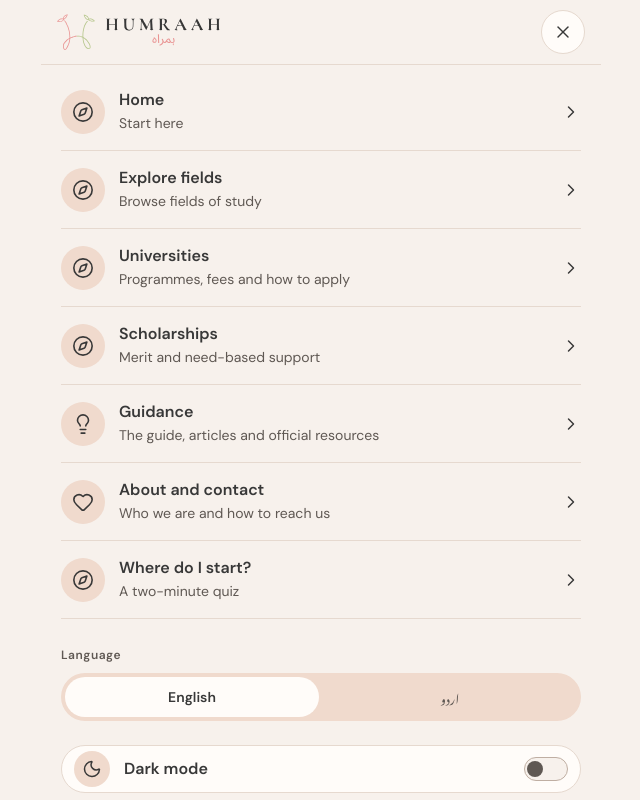
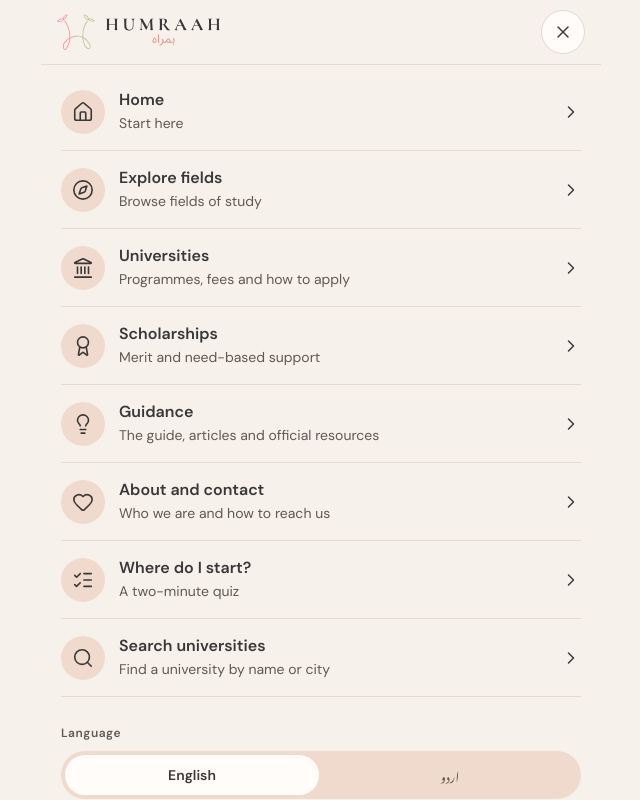
Before and after one commit to humraah-co/humraah-web, a Next.js app: page /en/menu in a window 1280 px wide. Shown: the top 800 px of the page, without its empty margins (319-959 px from the left). Built offline with nearby package versions, Linux system fonts and the light colour scheme; no server answers.

Commit message:
Menu screen: icons for the added destinations and a Search row

```diff
--- a/src/app/[locale]/menu/page.tsx
+++ b/src/app/[locale]/menu/page.tsx
@@ -1,5 +1,17 @@
 import type { Metadata } from "next";
-import { ChevronRight, Compass, Heart, Lightbulb, X, type LucideIcon } from "lucide-react";
+import {
+  Award,
+  ChevronRight,
+  Compass,
+  Heart,
+  House,
+  Landmark,
+  Lightbulb,
+  ListChecks,
+  Search,
+  X,
+  type LucideIcon,
+} from "lucide-react";
 import { getTranslations } from "next-intl/server";
 import { LogoHorizontal } from "@/components/brand/Logo";
 import { LanguageSwitch } from "@/components/layout/LanguageSwitch";
@@ -18,9 +30,13 @@ export async function generateMetadata({ params }: { params: LocaleParams }): Pr
 }
 
 const icons: Record<string, LucideIcon> = {
+  "/": House,
+  "/explore": Compass,
+  "/universities": Landmark,
+  "/scholarships": Award,
   "/guidance": Lightbulb,
   "/about": Heart,
-  "/quiz": Compass,
+  "/quiz": ListChecks,
 };
 
 /**
@@ -79,6 +95,22 @@ export default async function MenuPage({
               </li>
             );
           })}
+          <li className="border-b border-border-soft">
+            <Link href="/universities" className="group flex items-center gap-3.5 py-4">
+              <span className="flex size-11 shrink-0 items-center justify-center rounded-pill bg-blush">
+                <Search className="size-[22px]" strokeWidth={1.75} aria-hidden="true" />
+              </span>
+              <span className="flex min-w-0 flex-1 flex-col gap-0.5">
+                <span className="text-label-l">{nav("searchUniversities")}</span>
+                <span className="text-body-s text-muted">{t("descriptions.search")}</span>
+              </span>
+              <ChevronRight
+                className="size-5 shrink-0 transition-transform group-hover:translate-x-0.5 rtl:group-hover:-translate-x-0.5"
+                strokeWidth={1.75}
+                aria-hidden="true"
+              />
+            </Link>
+          </li>
         </ul>
       </nav>
 
```
